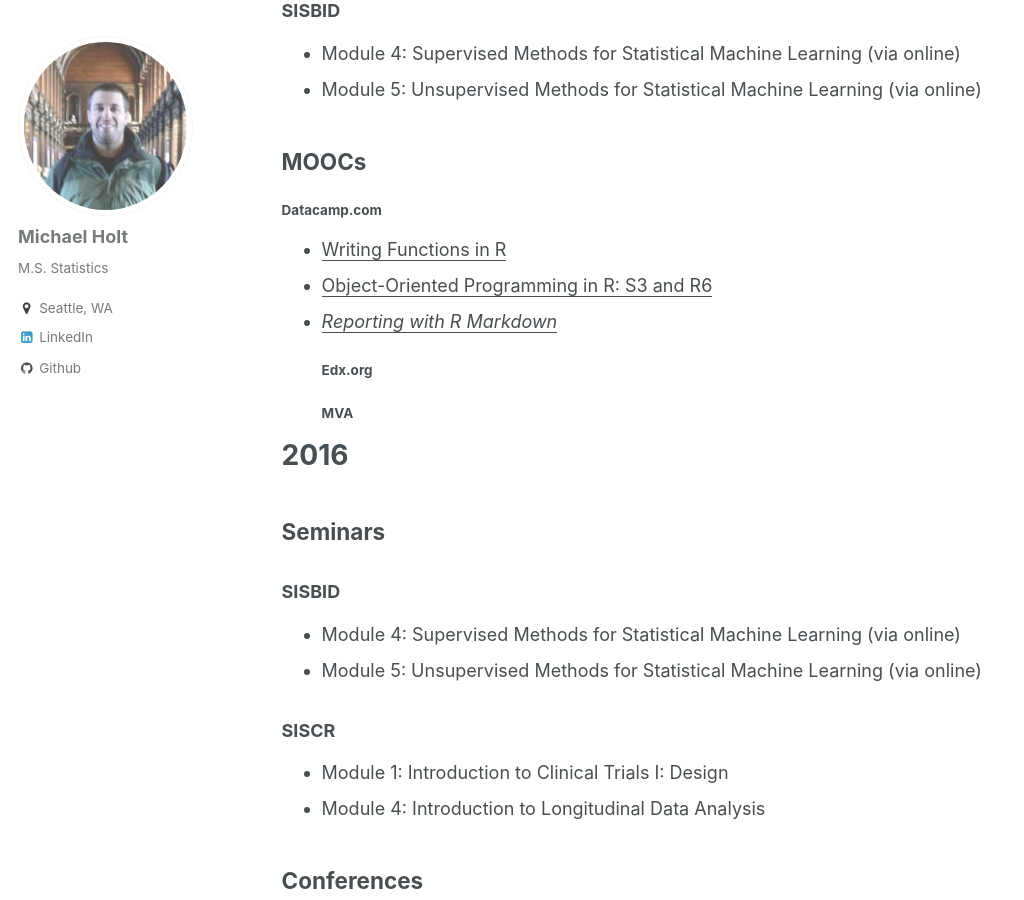
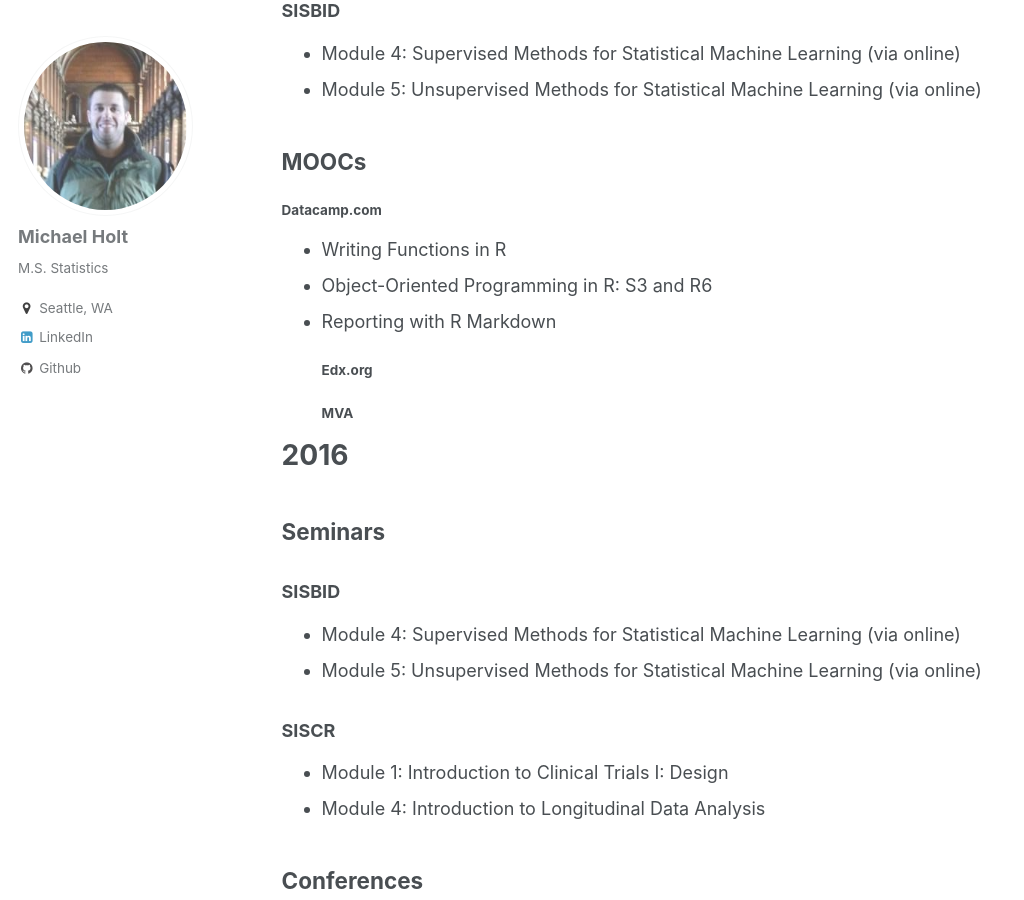
Before and after one commit to Mlam1221/mjholt02.github.io, a Jekyll site: the page built from _pages/pd.md, in a window 1280 px wide and 900 px high, scrolled down 833 px. Shown: the whole window, without its empty margins (0-1024 px from the left). Built offline with Jekyll 4.4.1, drawn with Linux system fonts in a browser that asks for light colours; our own code applies the rules of GitHub Pages for plain Markdown files.

```diff
--- a/_pages/pd.md
+++ b/_pages/pd.md
@@ -35,9 +35,9 @@ side of things.
 
 ## MOOCs
 #### Datacamp.com
-* [<u>Writing Functions in R</u>](https://mjholt02.github.io/images/certifications/dc_Rfunctions.pdf)
-* [<u>Object-Oriented Programming in R: S3 and R6</u>](https://mjholt02.github.io/images/certifications/dc_Roop.pdf)
-* [<u><i>Reporting with R Markdown</i></u>](https://mjholt02.github.io/images/certifications/dc_rmarkdown.pdf)
+- Writing Functions in R
+- Object-Oriented Programming in R: S3 and R6
+- Reporting with R Markdown
 #### Edx.org
 #### MVA
 
```
